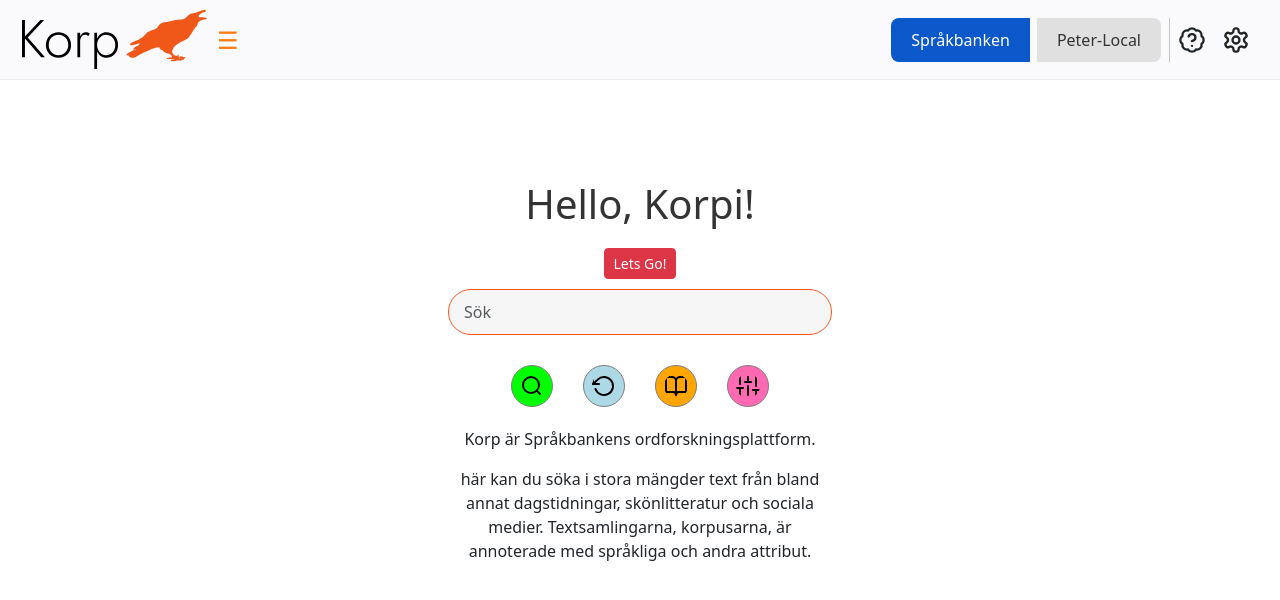
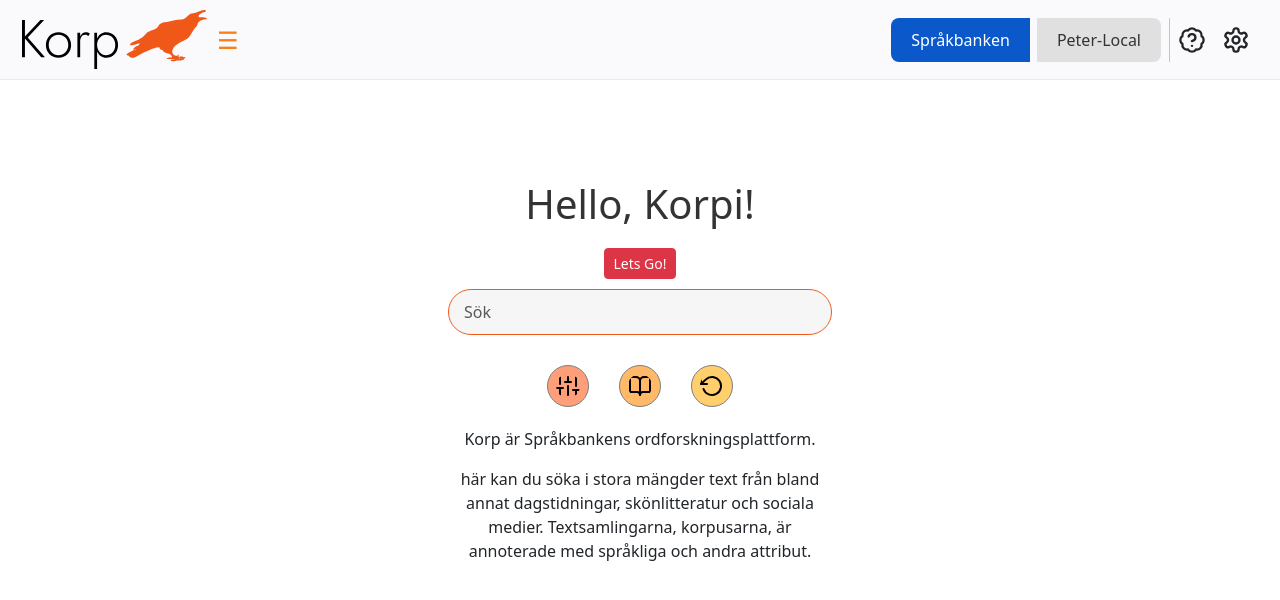
Before and after one commit to spraakbanken/korp-light, a React (Vite) app in the folder frontend/: page / in a window 1280 px wide. Shown: the top 600 px of the page. Built offline with nearby package versions, Linux system fonts and the light colour scheme.

Commit message:
Style landingpage button group and add tooltips

```diff
--- a/frontend/src/components/CircleButton/CircleButton.jsx
+++ b/frontend/src/components/CircleButton/CircleButton.jsx
@@ -1,9 +1,10 @@
 import { useEffect, useState } from 'react';
 import './CircleButton.css'
+import OverlayTrigger from 'react-bootstrap/OverlayTrigger';
 
 import Image from 'react-bootstrap/Image';
 
-export default function CircleButton({buttonImage, buttonColour, buttonOnClick}) {
+export default function CircleButton({ buttonImage, buttonColour, buttonOnClick, buttonToolTip }) {
 
     const [selected, setSelected] = useState(false);
 
@@ -34,15 +35,18 @@ export default function CircleButton({buttonImage, buttonColour, buttonOnClick})
     // }, [selected]);
 
     const style = {
-        "--button-bgc" : buttonColour
+        "--button-bgc": buttonColour
     };
 
     return (
         <div className="circle__buton__container">
-            <Image className={`circlebutton`}
-                src={buttonImage}
-                onClick={handleClick}
-                style={style} />
+            <OverlayTrigger placement="bottom" overlay={buttonToolTip}>
+                <Image className={`circlebutton`}
+                    src={buttonImage}
+                    onClick={handleClick}
+                    style={style} />
+            </OverlayTrigger>
+
         </div>
     );
 }
--- a/frontend/src/components/CorpusDropdown/CorpusDropdown.jsx
+++ b/frontend/src/components/CorpusDropdown/CorpusDropdown.jsx
@@ -1,5 +1,6 @@
 import "./CorpusDropdown.css";
 import Dropdown from "react-bootstrap/Dropdown";
+import Tooltip from 'react-bootstrap/Tooltip';
 import CircleButton from "../CircleButton/CircleButton";
 import { useEffect, useState } from "react";
 //import { hello} from "../../services/api";
@@ -24,6 +25,12 @@ export default function CorpusDropDown({ colour, buttonLogo,  }) {
             return newExpanded;
         });
     };
+
+    const corpus_tip = (
+        <Tooltip id="help_tooltip">
+            <strong>Välj Korpus</strong>
+        </Tooltip>
+    );
 
 
     const renderCorpusTree = (category) => {
@@ -59,7 +66,7 @@ export default function CorpusDropDown({ colour, buttonLogo,  }) {
     return (
         <Dropdown className="corpus_bar" drop="down-centered">
             <Dropdown.Toggle id="dropdown-basic">
-                <CircleButton buttonColour={colour} buttonImage={buttonLogo} />
+                <CircleButton buttonColour={colour} buttonImage={buttonLogo} buttonToolTip={corpus_tip} />
                 {selectedItems.size > 0 && ` ${selectedItems.size} valda`}
             </Dropdown.Toggle>
 
--- a/frontend/src/pages/LandingPage/LandingPage.jsx
+++ b/frontend/src/pages/LandingPage/LandingPage.jsx
@@ -1,4 +1,5 @@
 import React, { useState } from "react";
+import Tooltip from 'react-bootstrap/Tooltip';
 
 // React Components
 import HelloKorpi from "../../components/HelloKorpi/HelloKorpi.jsx";
@@ -29,37 +30,53 @@ export default function LandingPage() {
         setShowHistory((prev) => !prev);
     };
 
+    const advanced_tip = (
+        <Tooltip id="settings_tooltip">
+            <strong>Utökad Sökning</strong>
+        </Tooltip>
+    );
+
+    const history_tip = (
+        <Tooltip id="help_tooltip">
+            <strong>Historik</strong>
+        </Tooltip>
+    );
+
     return (
         <div>
             {/* We have to remove it for now <NavigationBar /> */}
-            <NavigationBar/>
+            <NavigationBar />
             <HelloKorpi />
-            <SearchBar returnSearchInput={null}/>
+            <SearchBar returnSearchInput={null} />
 
             <div className="landingpage__button_group">
 
-                <CircleButton
-                    buttonColour='lime'
+                {/* <CircleButton
+                    buttonColour='#FF9F79'
                     buttonImage={search_logo}
-                    buttonOnClick={null} />
+                    buttonOnClick={null} /> */}
 
                 <CircleButton
-                    buttonColour='lightblue'
-                    buttonImage={history_logo}
-                    buttonOnClick={toggleHistory} />
+                    buttonColour='#FF9F79'
+                    buttonImage={sliders_logo}
+                    buttonOnClick={null}
+                    buttonToolTip={advanced_tip} />
 
                 <CorpusDropDown
-                    colour='orange'
+                    colour='#FFB968'
                     buttonLogo={corpus_logo}
-                    getListFunction={getCorpusCollectionsList}/>
+                    getListFunction={getCorpusCollectionsList} />
 
                 <CircleButton
-                    buttonColour='hotpink'
-                    buttonImage={sliders_logo}
-                    buttonOnClick={null} />
+                    buttonColour='#FFCE6D'
+                    buttonImage={history_logo}
+                    buttonOnClick={toggleHistory}
+                    buttonToolTip={history_tip} />
+
+
             </div>
             {showHistory && <HistoryPanel />}
-            <InfoText className="info_text"/>
+            <InfoText className="info_text" />
         </div>
     );
 }
```
